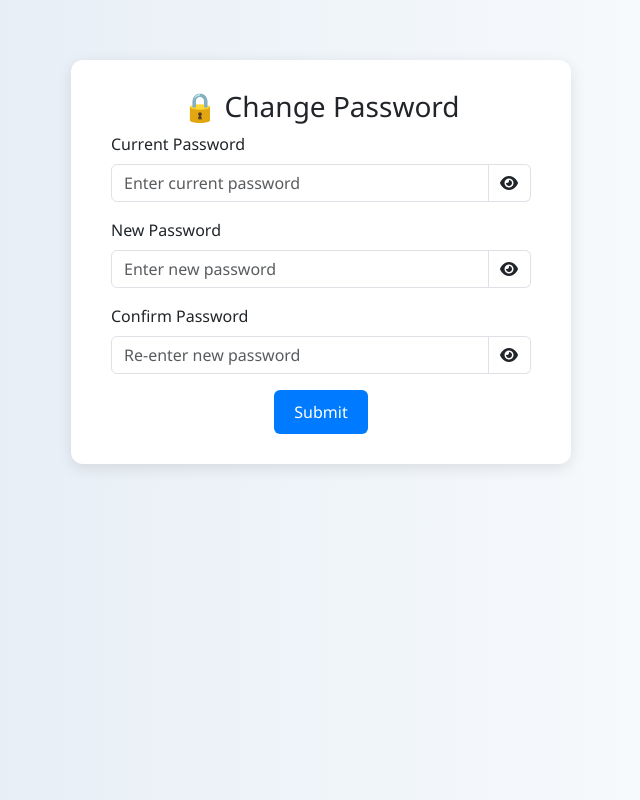
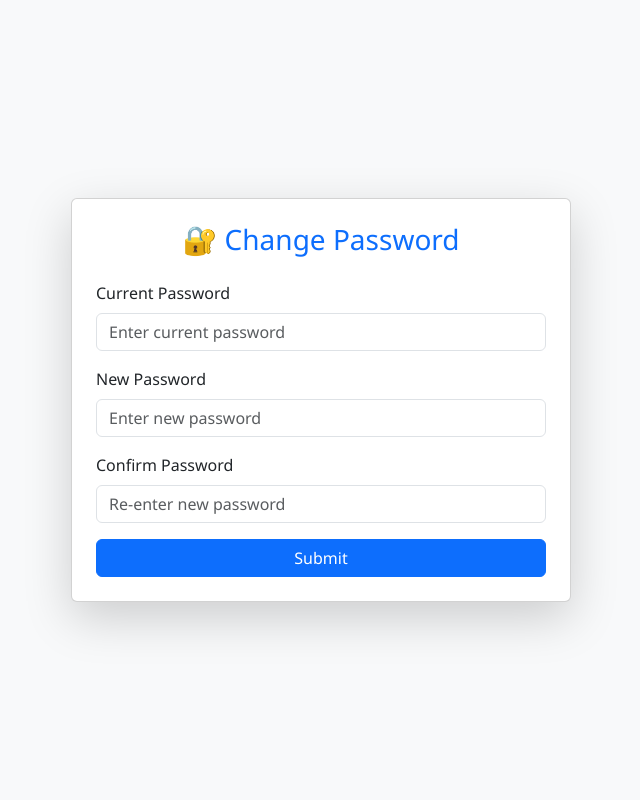
Before and after one commit to krisha2551/Assignment-JS, a plain HTML site: page 2.change_password/index.html in a window 1280 px wide. Shown: the whole page, without its empty margins (319-959 px from the left). Drawn offline with nearby package versions, Linux system fonts and the light colour scheme.

Commit message:
Add files via upload

```diff
--- a/2.change_password/index.html
+++ b/2.change_password/index.html
@@ -3,150 +3,64 @@
 <head>
   <meta charset="UTF-8" />
   <meta name="viewport" content="width=device-width, initial-scale=1.0"/>
+
   <title>Change Password</title>
 
-  <!-- Bootstrap CSS -->
-  <link rel="stylesheet" href="https://cdn.jsdelivr.net/npm/bootstrap@5.3.3/dist/css/bootstrap.min.css">
-  <!-- Font Awesome for eye icons -->
-  <link rel="stylesheet" href="https://cdnjs.cloudflare.com/ajax/libs/font-awesome/6.5.0/css/all.min.css">
-
-  <style>
-
-    body {
-      background: linear-gradient(to right, #dfe9f3, #ffffff);
-      font-family: 'Segoe UI', Tahoma, Geneva, Verdana, sans-serif;
-    }
-
-    .change-box {
-      max-width: 500px;
-      margin: 60px auto;
-      padding: 30px 40px;
-      background-color: #ffffff;
-      border-radius: 12px;
-      box-shadow: 0px 4px 15px rgba(0, 0, 0, 0.1);
-    }
-
-    .btn-submit {
-      background-color: #007bff;
-      color: white;
-      font-weight: 500;
-      padding: 10px 20px;
-      border: none;
-      border-radius: 6px;
-    }
-
-    .btn-submit:hover {
-      background-color: #0056b3;
-    }
-
-    .input-group-text {
-      background-color: white;
-      border-left: none;
-      cursor: pointer;
-    }
-
-    .form-control:focus {
-      box-shadow: none;
-    }
-
-  </style>
+ <link href="https://cdn.jsdelivr.net/npm/bootstrap@5.3.3/dist/css/bootstrap.min.css" rel="stylesheet">
+  <script src="https://cdn.jsdelivr.net/npm/bootstrap@5.3.3/dist/js/bootstrap.bundle.min.js"></script>
 
 </head>
 
-<body>
+<body style="background-color: #f8f9fa; font-family: 'Segoe UI', sans-serif;">
 
-  <div class="change-box">
-    <h3 class="text-center">🔒 Change Password</h3>
+  <div class="container d-flex justify-content-center align-items-center" style="min-height: 100vh;">
+    <div class="card shadow-lg p-4" style="width: 100%; max-width: 500px;">
 
-    <!-- Current Password -->
+      <h3 class="text-center text-primary mb-4">🔐 Change Password</h3>
+
       <div class="mb-3">
         <label for="cp" class="form-label">Current Password</label>
-      <div class="input-group">
         <input type="password" class="form-control" id="cp" placeholder="Enter current password">
-        <span class="input-group-text" onclick="showPassword('cp', this)">
-          <i class="fa-solid fa-eye"></i>
-        </span>
-      </div>
       </div>
 
-    <!-- New Password -->
       <div class="mb-3">
         <label for="np" class="form-label">New Password</label>
-      <div class="input-group">
         <input type="password" class="form-control" id="np" placeholder="Enter new password">
-        <span class="input-group-text" onclick="showPassword('np', this)">
-          <i class="fa-solid fa-eye"></i>
-        </span>
-      </div>
       </div>
 
-    <!-- Confirm Password -->
       <div class="mb-3">
         <label for="cop" class="form-label">Confirm Password</label>
-      <div class="input-group">
         <input type="password" class="form-control" id="cop" placeholder="Re-enter new password">
-        <span class="input-group-text" onclick="showPassword('cop', this)">
-          <i class="fa-solid fa-eye"></i>
-        </span>
-      </div>
       </div>
 
-    <div class="text-center">
-      <button class="btn-submit" onclick="change()">Submit</button>
+      <div class="d-grid">
+        <button class="btn btn-primary" onclick="change()">Submit</button>
+      </div>
     </div>
   </div>
 </body>
 
   <script>
-    let store = "krisha12";
+    let store = "12345";
 
-    function change()
-    {
+    function change() {
       let CurrentPassword = document.getElementById("cp").value;
       let NewPassword = document.getElementById("np").value;
       let ConfirmPassword = document.getElementById("cop").value;
 
-      if (CurrentPassword === store)
-      {
-        if (NewPassword !== CurrentPassword)
-        {
-          if (NewPassword === ConfirmPassword)
-          {
+      if (CurrentPassword === store) {
+        if (NewPassword !== CurrentPassword) {
+          if (NewPassword === ConfirmPassword) {
             store = NewPassword;
-            window.alert("✅ Password changed successfully!");
+            alert("✅ Password changed successfully!");
+          } else {
+            alert("❌ New password and Confirm password do not match.");
           }
-          else
-          {
-            window.alert("❌ New password and confirm password do not match.");
+        } else {
+          alert("⚠️ New password cannot be same as the current password.");
         }
-        }
-        else
-        {
-          window.alert("⚠️ New password should be different from current password.");
-        }
-      }
-      else
-      {
-        window.alert("❌ Current password is incorrect.");
-      }
-    }
-
-    function showPassword(inputId, iconElement)
-    {
-      let input = document.getElementById(inputId);
-      let icon = iconElement.querySelector("i");
-
-      if (input.type === "password")
-      {
-        input.type = "text";
-        icon.classList.remove("fa-eye");
-        icon.classList.add("fa-eye-slash");
-      }
-      else
-      {
-        input.type = "password";
-        icon.classList.remove("fa-eye-slash");
-        icon.classList.add("fa-eye");
+      } else {
+        alert("❌ Current password is incorrect.");
       }
     }
   </script>
```
Lines whose indentation alone changed are shown as unchanged.
